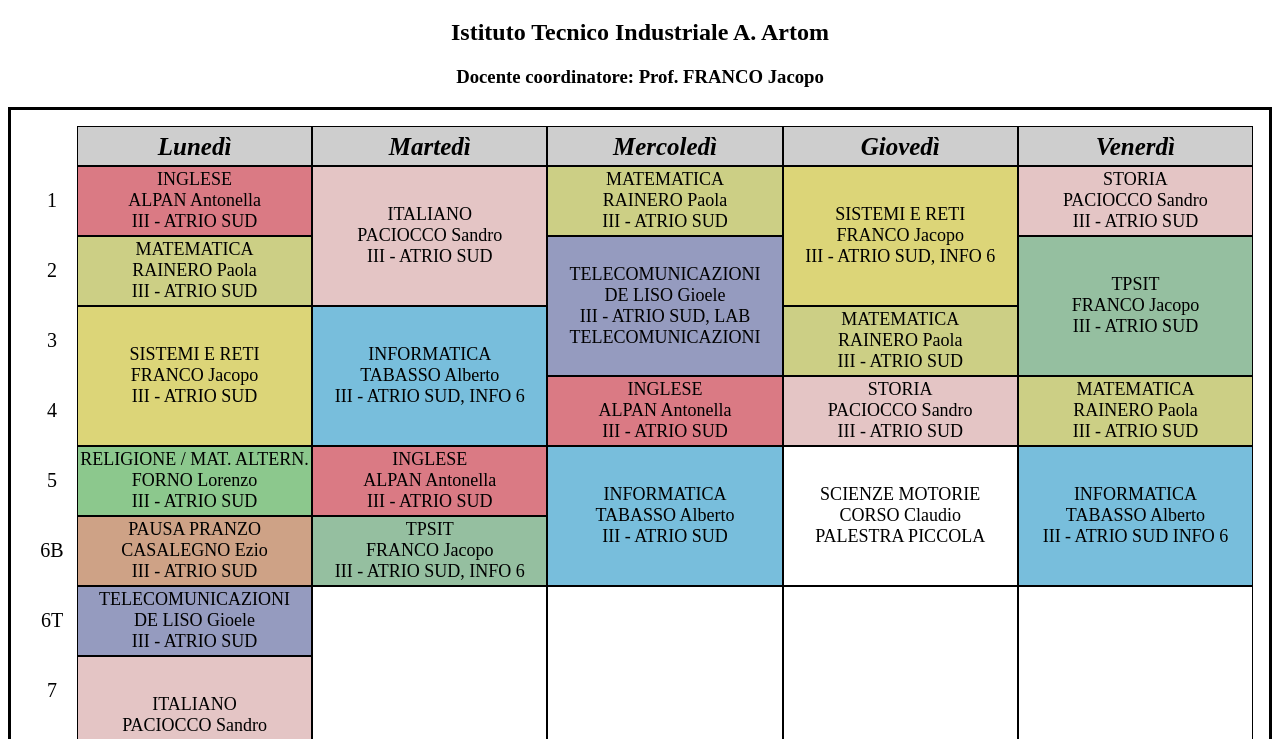
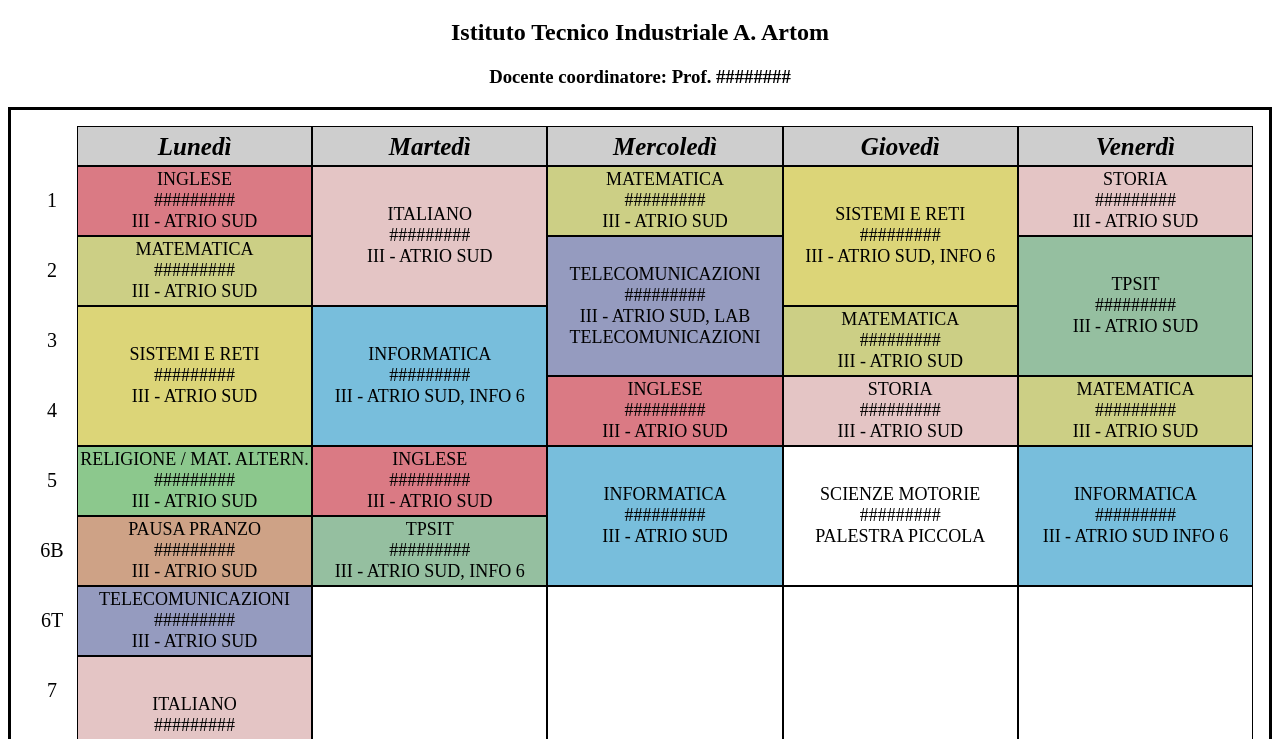
Before and after one commit to StefaDale/School_Schedule, a plain HTML site: page index.html in a window 1280 px wide. Shown: the part 61-800 px from the top of the page. Drawn offline with Linux system fonts and the light colour scheme.

Commit message:
Censored Name

```diff
--- a/index.html
+++ b/index.html
@@ -4,6 +4,9 @@
     <meta charset="UTF-8">
     <meta name="viewport" content="width=device-width, initial-scale=1.0">
     <title>Document</title>
+
+    <meta name="robots" content="noindex, nofollow">
+
     <link rel="stylesheet" href="style.css">
     <script src="script.js"></script>
 </head>
@@ -12,7 +15,7 @@
     <div class="title">
         <h1>4BI</h1>
         <h2><a href="https://www.itisartom.edu.it" target="_blank">Istituto Tecnico Industriale A. Artom</a></h2>
-        <h3>Docente coordinatore: Prof. FRANCO Jacopo</h3>
+        <h3>Docente coordinatore: Prof. ########</h3>
     </div>
     <div class="orario">
         <!-- header -->
@@ -36,29 +39,29 @@
         <div class="ora ora-10">9</div>
 
         <!-- materie -->
-        <div class="materia inglese inglese-1" onclick="apriDettagli('INGLESE', 'ALPAN Antonella', 'III - ATRIO SUD')">INGLESE <br>ALPAN Antonella <br>III - ATRIO SUD</div>
-        <div class="materia inglese inglese-2" onclick="apriDettagli('INGLESE', 'ALPAN Antonella', 'III - ATRIO SUD')">INGLESE <br>ALPAN Antonella <br>III - ATRIO SUD</div>
-        <div class="materia inglese inglese-3" onclick="apriDettagli('INGLESE', 'ALPAN Antonella', 'III - ATRIO SUD')">INGLESE <br>ALPAN Antonella <br>III - ATRIO SUD</div>
-        <div class="materia italiano italiano-1" onclick="apriDettagli('ITALIANO', 'PACIOCCO Sandro', 'III - ATRIO SUD')">ITALIANO <br>PACIOCCO Sandro <br>III - ATRIO SUD</div>
-        <div class="materia italiano italiano-2" onclick="apriDettagli('ITALIANO', 'PACIOCCO Sandro', 'III - ATRIO SUD')">ITALIANO <br>PACIOCCO Sandro <br>III - ATRIO SUD</div>
-        <div class="materia matematica matematica-1" onclick="apriDettagli('MATEMATICA', 'RAINERO Paola', 'III - ATRIO SUD')">MATEMATICA <br>RAINERO Paola <br>III - ATRIO SUD</div>
-        <div class="materia matematica matematica-2" onclick="apriDettagli('MATEMATICA', 'RAINERO Paola', 'III - ATRIO SUD')">MATEMATICA <br>RAINERO Paola <br>III - ATRIO SUD</div>
-        <div class="materia matematica matematica-3" onclick="apriDettagli('MATEMATICA', 'RAINERO Paola', 'III - ATRIO SUD')">MATEMATICA <br>RAINERO Paola <br>III - ATRIO SUD</div>
-        <div class="materia matematica matematica-4" onclick="apriDettagli('MATEMATICA', 'RAINERO Paola', 'III - ATRIO SUD')">MATEMATICA <br>RAINERO Paola <br>III - ATRIO SUD</div>
-        <div class="materia reti reti-1" onclick="apriDettagli('SISTEMI E RETI', 'FRANCO Jacopo', 'III - ATRIO SUD')">SISTEMI E RETI <br>FRANCO Jacopo <br>III - ATRIO SUD</div>
-        <div class="materia reti reti-2" onclick="apriDettagli('SISTEMI E RETI', 'FRANCO Jacopo', 'III - ATRIO SUD, INFO 6')">SISTEMI E RETI <br>FRANCO Jacopo <br>III - ATRIO SUD, INFO 6</div>
-        <div class="materia storia storia-1" onclick="apriDettagli('STORIA', 'PACIOCCO Sandro', 'III - ATRIO SUD')">STORIA <br>PACIOCCO Sandro <br>III - ATRIO SUD</div>
-        <div class="materia storia storia-2" onclick="apriDettagli('STORIA', 'PACIOCCO Sandro', 'III - ATRIO SUD')">STORIA <br>PACIOCCO Sandro <br>III - ATRIO SUD</div>
-        <div class="materia tpsit tpsit-1" onclick="apriDettagli('TPSIT', 'FRANCO Jacopo', 'III - ATRIO SUD')">TPSIT <br>FRANCO Jacopo <br>III - ATRIO SUD</div>
-        <div class="materia tpsit tpsit-2" onclick="apriDettagli('TPSIT', 'FRANCO Jacopo', 'III - ATRIO SUD, INFO 6')">TPSIT <br>FRANCO Jacopo <br>III - ATRIO SUD, INFO 6</div>
-        <div class="materia informatica informatica-1" onclick="apriDettagli('INFORMATICA', 'TABASSO Alberto', 'III - ATRIO SUD, INFO 6')">INFORMATICA <br>TABASSO Alberto <br>III - ATRIO SUD, INFO 6</div>
-        <div class="materia informatica informatica-2" onclick="apriDettagli('INFORMATICA', 'TABASSO Alberto', 'III - ATRIO SUD')">INFORMATICA <br>TABASSO Alberto <br>III - ATRIO SUD</div>
-        <div class="materia informatica informatica-3" onclick="apriDettagli('INFORMATICA', 'TABASSO Alberto', 'III - ATRIO SUD, INFO 6')">INFORMATICA <br>TABASSO Alberto <br>III - ATRIO SUD INFO 6</div>
-        <div class="materia telecomunicazioni telecomunicazioni-1" onclick="apriDettagli('TELECOMUNICAZIONI', 'DE LISO Gioele', 'III - ATRIO SUD')">TELECOMUNICAZIONI <br>DE LISO Gioele <br>III - ATRIO SUD</div>
-        <div class="materia telecomunicazioni telecomunicazioni-2" onclick="apriDettagli('TELECOMUNICAZIONI', 'DE LISO Gioele', 'III - ATRIO SUD, LAB TELECOMUNICAZIONI')">TELECOMUNICAZIONI <br>DE LISO Gioele <br>III - ATRIO SUD, LAB TELECOMUNICAZIONI</div>
-        <div class="materia ginnastica ginnastica-1" onclick="apriDettagli('SCIENZE MOTORIE', 'CORSO Claudio', 'PALESTRA PICCOLA')">SCIENZE MOTORIE <br>CORSO Claudio <br>PALESTRA PICCOLA</div>
-        <div class="materia religione religione-1" onclick="apriDettagli('RELIGIONE / MAT. ALTERN.', 'FORNO Lorenzo', 'III - ATRIO SUD')">RELIGIONE / MAT. ALTERN. <br>FORNO Lorenzo <br>III - ATRIO SUD</div>
-        <div class="materia pranzo pranzo-1" onclick="apriDettagli('PAUSA PRANZO', 'CASALEGNO Ezio', 'III - ATRIO SUD\nORARIO: 12:45 - 13:12')">PAUSA PRANZO <br>CASALEGNO Ezio <br>III - ATRIO SUD</div>
+        <div class="materia inglese inglese-1" onclick="apriDettagli('INGLESE', '#########', 'III - ATRIO SUD')">INGLESE <br>######### <br>III - ATRIO SUD</div>
+        <div class="materia inglese inglese-2" onclick="apriDettagli('INGLESE', '#########', 'III - ATRIO SUD')">INGLESE <br>######### <br>III - ATRIO SUD</div>
+        <div class="materia inglese inglese-3" onclick="apriDettagli('INGLESE', '#########', 'III - ATRIO SUD')">INGLESE <br>######### <br>III - ATRIO SUD</div>
+        <div class="materia italiano italiano-1" onclick="apriDettagli('ITALIANO', '#########', 'III - ATRIO SUD')">ITALIANO <br>######### <br>III - ATRIO SUD</div>
+        <div class="materia italiano italiano-2" onclick="apriDettagli('ITALIANO', '#########', 'III - ATRIO SUD')">ITALIANO <br>######### <br>III - ATRIO SUD</div>
+        <div class="materia matematica matematica-1" onclick="apriDettagli('MATEMATICA', '#########', 'III - ATRIO SUD')">MATEMATICA <br>######### <br>III - ATRIO SUD</div>
+        <div class="materia matematica matematica-2" onclick="apriDettagli('MATEMATICA', '#########', 'III - ATRIO SUD')">MATEMATICA <br>######### <br>III - ATRIO SUD</div>
+        <div class="materia matematica matematica-3" onclick="apriDettagli('MATEMATICA', '#########', 'III - ATRIO SUD')">MATEMATICA <br>######### <br>III - ATRIO SUD</div>
+        <div class="materia matematica matematica-4" onclick="apriDettagli('MATEMATICA', '#########', 'III - ATRIO SUD')">MATEMATICA <br>######### <br>III - ATRIO SUD</div>
+        <div class="materia reti reti-1" onclick="apriDettagli('SISTEMI E RETI', '#########', 'III - ATRIO SUD')">SISTEMI E RETI <br>######### <br>III - ATRIO SUD</div>
+        <div class="materia reti reti-2" onclick="apriDettagli('SISTEMI E RETI', '#########', 'III - ATRIO SUD, INFO 6')">SISTEMI E RETI <br>######### <br>III - ATRIO SUD, INFO 6</div>
+        <div class="materia storia storia-1" onclick="apriDettagli('STORIA', '#########', 'III - ATRIO SUD')">STORIA <br>######### <br>III - ATRIO SUD</div>
+        <div class="materia storia storia-2" onclick="apriDettagli('STORIA', '#########', 'III - ATRIO SUD')">STORIA <br>######### <br>III - ATRIO SUD</div>
+        <div class="materia tpsit tpsit-1" onclick="apriDettagli('TPSIT', '#########', 'III - ATRIO SUD')">TPSIT <br>######### <br>III - ATRIO SUD</div>
+        <div class="materia tpsit tpsit-2" onclick="apriDettagli('TPSIT', '#########', 'III - ATRIO SUD, INFO 6')">TPSIT <br>######### <br>III - ATRIO SUD, INFO 6</div>
+        <div class="materia informatica informatica-1" onclick="apriDettagli('INFORMATICA', '#########', 'III - ATRIO SUD, INFO 6')">INFORMATICA <br>######### <br>III - ATRIO SUD, INFO 6</div>
+        <div class="materia informatica informatica-2" onclick="apriDettagli('INFORMATICA', '#########', 'III - ATRIO SUD')">INFORMATICA <br>######### <br>III - ATRIO SUD</div>
+        <div class="materia informatica informatica-3" onclick="apriDettagli('INFORMATICA', '#########', 'III - ATRIO SUD, INFO 6')">INFORMATICA <br>######### <br>III - ATRIO SUD INFO 6</div>
+        <div class="materia telecomunicazioni telecomunicazioni-1" onclick="apriDettagli('TELECOMUNICAZIONI', '#########', 'III - ATRIO SUD')">TELECOMUNICAZIONI <br>######### <br>III - ATRIO SUD</div>
+        <div class="materia telecomunicazioni telecomunicazioni-2" onclick="apriDettagli('TELECOMUNICAZIONI', '#########', 'III - ATRIO SUD, LAB TELECOMUNICAZIONI')">TELECOMUNICAZIONI <br>######### <br>III - ATRIO SUD, LAB TELECOMUNICAZIONI</div>
+        <div class="materia ginnastica ginnastica-1" onclick="apriDettagli('SCIENZE MOTORIE', '#########', 'PALESTRA PICCOLA')">SCIENZE MOTORIE <br>######### <br>PALESTRA PICCOLA</div>
+        <div class="materia religione religione-1" onclick="apriDettagli('RELIGIONE / MAT. ALTERN.', '#########', 'III - ATRIO SUD')">RELIGIONE / MAT. ALTERN. <br>######### <br>III - ATRIO SUD</div>
+        <div class="materia pranzo pranzo-1" onclick="apriDettagli('PAUSA PRANZO', '#########', 'III - ATRIO SUD\nORARIO: 12:45 - 13:12')">PAUSA PRANZO <br>######### <br>III - ATRIO SUD</div>
         <div class="null"></div>
 
         <div class="void void-2"></div>
```
